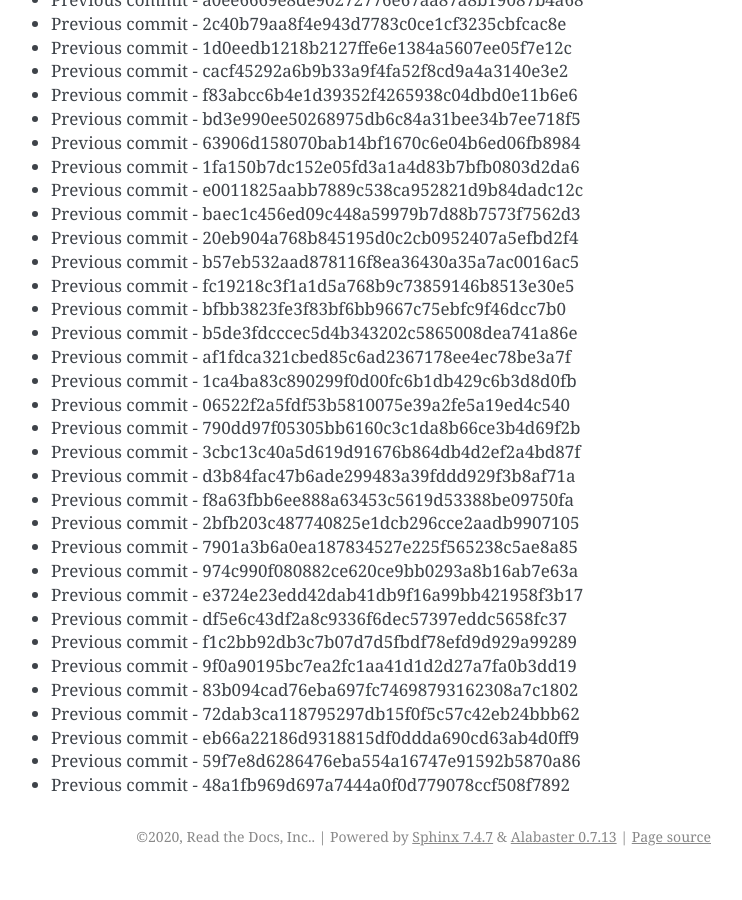
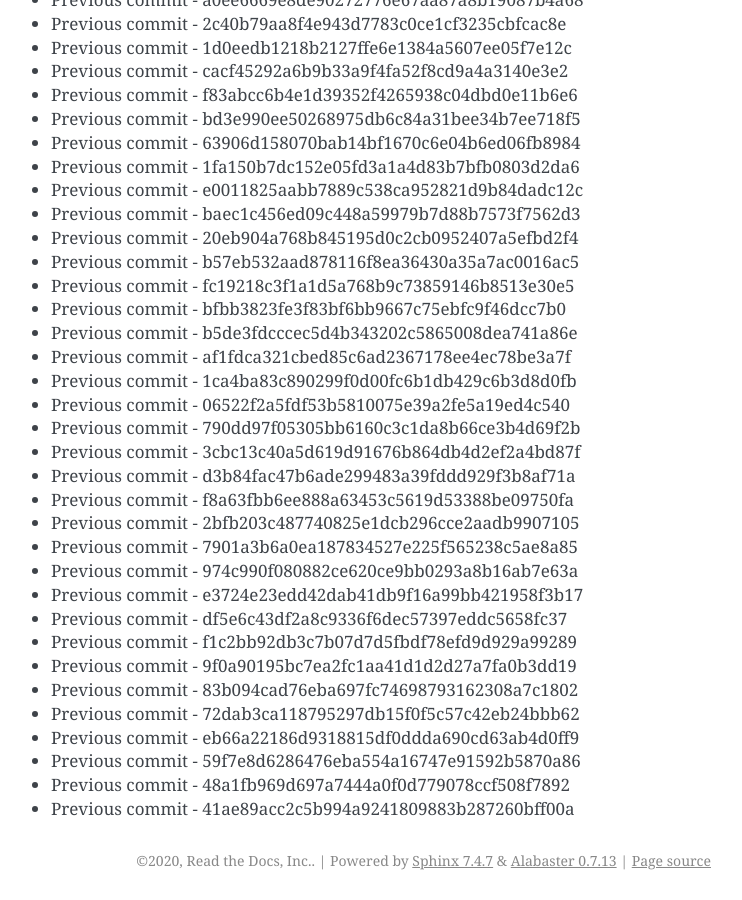
Before and after one commit to readthedocs/rtd-git-stresstest, a Sphinx documentation site: the page built from docs/updates.rst, in a window 1280 px wide and 900 px high, scrolled down 69024 px. Shown: the whole window, without its empty margins (399-1141 px from the left). Built offline with Sphinx 7.4.7, drawn with Linux system fonts in a browser that asks for light colours; before the commit the page ends 69900 px from its top, so only the background shows below that.

Commit message:
Generating commit from previous: 41ae89acc2c5b994a9241809883b287260bff00a

```diff
--- a/docs/updates.rst
+++ b/docs/updates.rst
@@ -2932,3 +2932,4 @@ It can be tested for any performance characteristics.
 * Previous commit - eb66a22186d9318815df0ddda690cd63ab4d0ff9
 * Previous commit - 59f7e8d6286476eba554a16747e91592b5870a86
 * Previous commit - 48a1fb969d697a7444a0f0d779078ccf508f7892
+* Previous commit - 41ae89acc2c5b994a9241809883b287260bff00a
```
